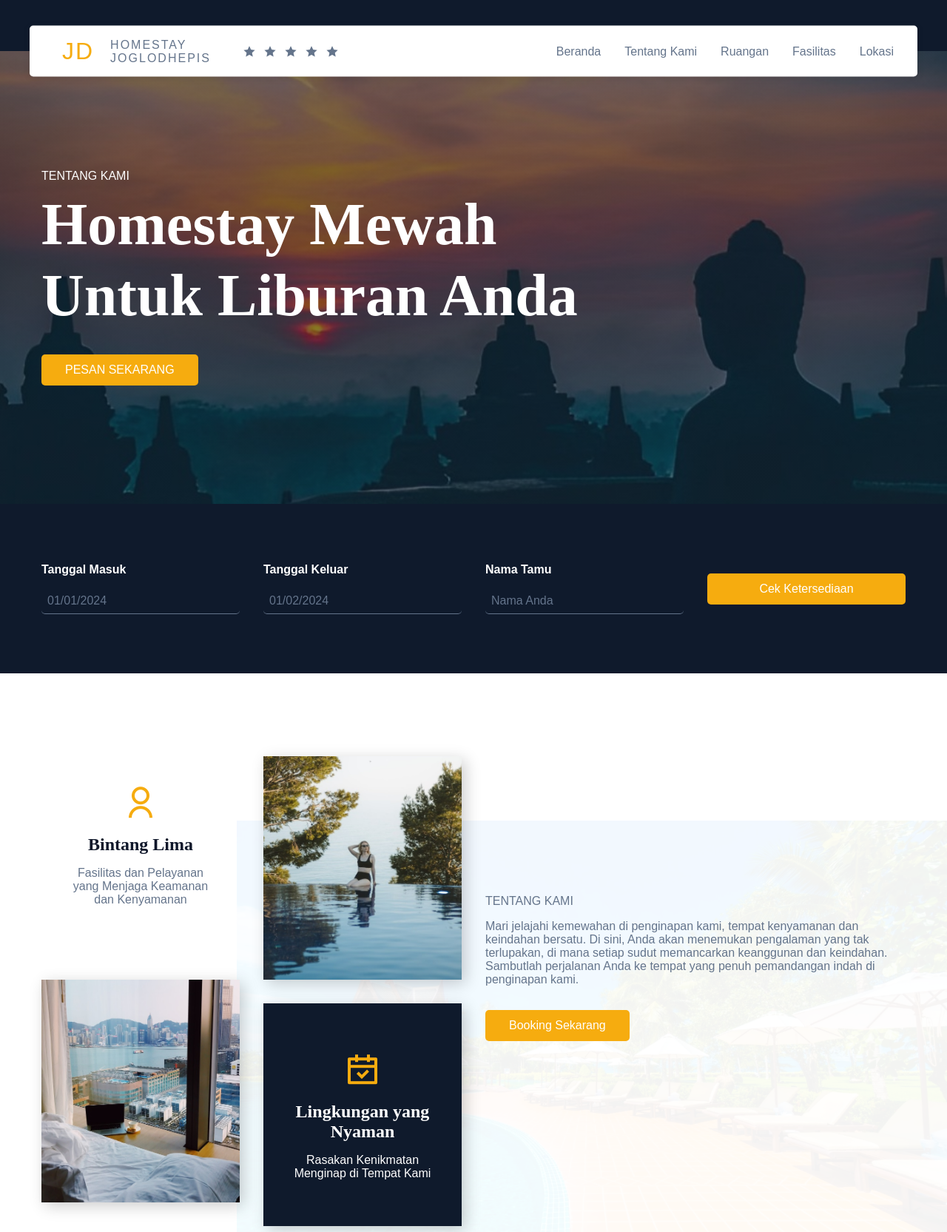
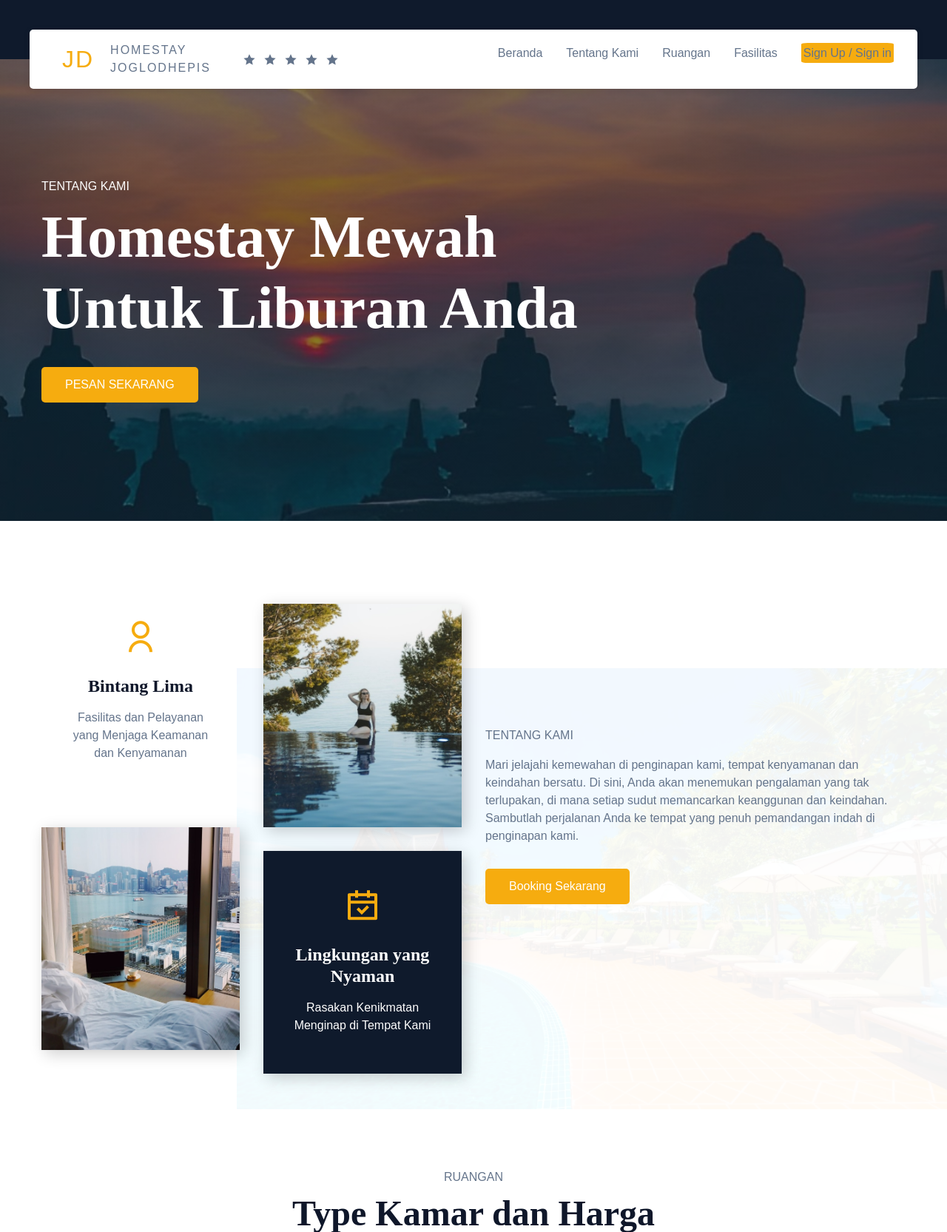
Before and after one commit to pradiptadewan/UTS-PEMOGRAMAN-WEB, a PHP site: page / in a window 1280 px wide. Shown: the top 1665 px of the page at 74% size. Run offline with PHP 8.4, Linux system fonts and the light colour scheme.

Commit message:
Tambahan JS

```diff
--- a/index.html
+++ b/index.html
@@ -5,6 +5,7 @@
   <meta charset="UTF-8" />
   <meta name="viewport" content="width=device-width, initial-scale=1.0" />
   <link href="https://cdn.jsdelivr.net/npm/remixicon@3.5.0/fonts/remixicon.css" rel="stylesheet" />
+  <link rel="stylesheet" href="https://cdn.jsdelivr.net/npm/bootstrap@5.3.3/dist/css/bootstrap.min.css" />
   <link rel="stylesheet" href="style.css" />
   <title>Homestay Joglo Dhepis</title>
 </head>
@@ -30,11 +31,10 @@
       </div>
       <ul class="nav__links" id="nav-links">
         <li><a href="#beranda">Beranda</a></li>
-        <li><a href="#tentang">Tentang Kami</a></li>
+        <li><a href="#about">Tentang Kami</a></li>
         <li><a href="#room">Ruangan</a></li>
-        <li><a href="#feature">Fasilitas</a></li>
-        <li><a href="#lokasi">Lokasi</a></li>
-
+        <li><a href="#fiturr">Fasilitas</a></li>
+        <li><a href="signup.html" class="daftar">Sign Up / Sign in</a></li>
       </ul>
     </div>
   </nav>
@@ -47,29 +47,6 @@
     </div>
   </header>
 <!-- Navbar -->
-
-<!-- Booking -->
-  <section class="booking">
-    <div class="section__container booking__container">
-      <form action="/">
-        <div class="input__group">
-          <label for="arrival">Tanggal Masuk</label>
-          <input type="text" placeholder="01/01/2024" />
-        </div>
-        <div class="input__group">
-          <label for="departure">Tanggal Keluar</label>
-          <input type="text" placeholder="01/02/2024" />
-        </div>
-        <div class="input__group">
-          <label for="guests">Nama Tamu</label>
-          <input type="text" placeholder="Nama Anda" />
-        </div>
-        <button class="btn" id="btn_book">Cek Ketersediaan</button>
-      </form>
-    </div>
-  </section>
-<!-- Booking -->
-
 
 <!-- Tentang Kami -->
   <section class="about" id="about">
@@ -154,7 +131,7 @@
 <!-- Fitur -->
 <section class="section__container feature__container" id="feature">
   <p class="section__subheader">FASILITAS</p>
-  <h2 class="section__header">FITUR</h2>
+  <h2 class="section__header" id="fiturr">FITUR</h2>
   <div class="feature__grid">
     <div class="feature__card">
       <span><i class="ri-thumb-up-line"></i></span>
@@ -208,15 +185,11 @@
 <!-- Fitur -->
 
 <!-- Maps -->
-<br>
-<br>
-<hr>
-<h2>Lokasi</h2>
+<br><br><hr>
+<h2 id="location">Lokasi</h2>
 <div class="maps" id="lokasi">
 <iframe src="https://www.google.com/maps/embed?pb=!1m18!1m12!1m3!1d15818.19733330406!2d110.1971244808419!3d-7.623914270958199!2m3!1f0!2f0!3f0!3m2!1i1024!2i768!4f13.1!3m3!1m2!1s0x2e7a8dac1cac2513%3A0x1fc9cfb8bf75a3b!2sGRIYO%20DHAHAR%20JOGLO%20DHEPIS!5e0!3m2!1sen!2sid!4v1715325084943!5m2!1sen!2sid" width="600" height="450" style="border:0;" allowfullscreen="" loading="lazy" referrerpolicy="no-referrer-when-downgrade"></iframe>
-</div>
-<br>
-<br>
+</div><br><br>
 <!-- Maps -->
 
 <!-- Footer -->
@@ -288,5 +261,8 @@
 </footer>
 <!-- Footer -->
 
+  <script src="https://cdn.jsdelivr.net/npm/bootstrap@5.3.3/dist/js/bootstrap.bundle.min.js"></script>
+  <script src="https://unpkg.com/scrollreveal"></script>
+  <script src="script.js"></script>
 </body>
 </html>
--- a/login.html
+++ b/login.html
@@ -29,5 +29,4 @@
     </div>
   </div>
 </body>
-
 </html>
--- a/style.css
+++ b/style.css
@@ -164,8 +164,18 @@ nav {
   transition: 0.3s;
 }
 
+.nav__links a.daftar:hover{
+  color: var(--extra-light);
+}
+
 .nav__links a:hover {
   color: var(--secondary-color);
+}
+
+.daftar {
+  background-color: #f6ac0f;
+  padding: 5px 3px 5px 3px;
+  border-radius: 7%;
 }
 
 .header {
@@ -321,7 +331,6 @@ nav {
 }
 
 /* MAPS */
-
 h2{
   text-align: center;
   font-size: 3rem;
```
Also changed, not shown: script.js (added, +79 -0 lines).
